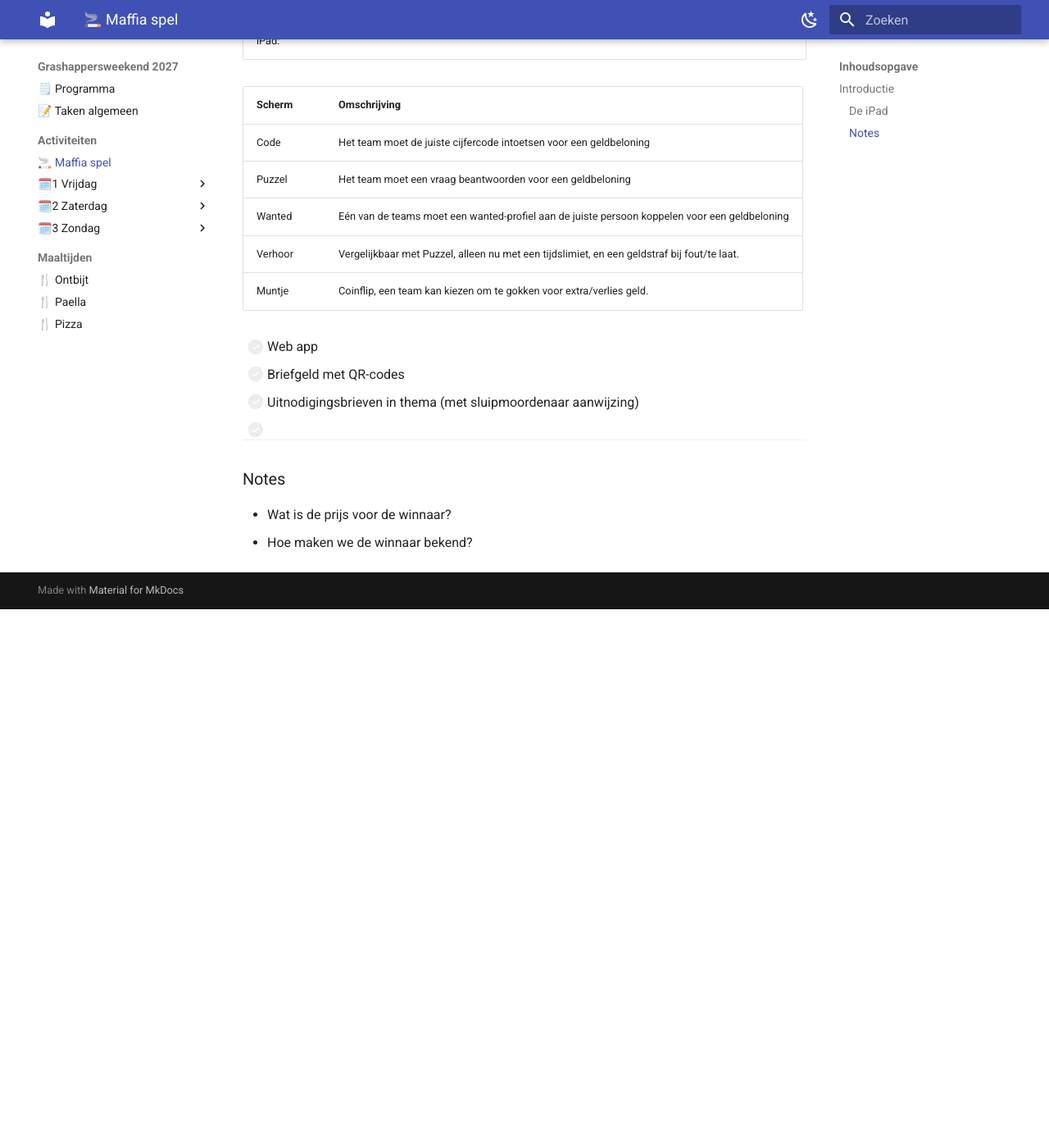
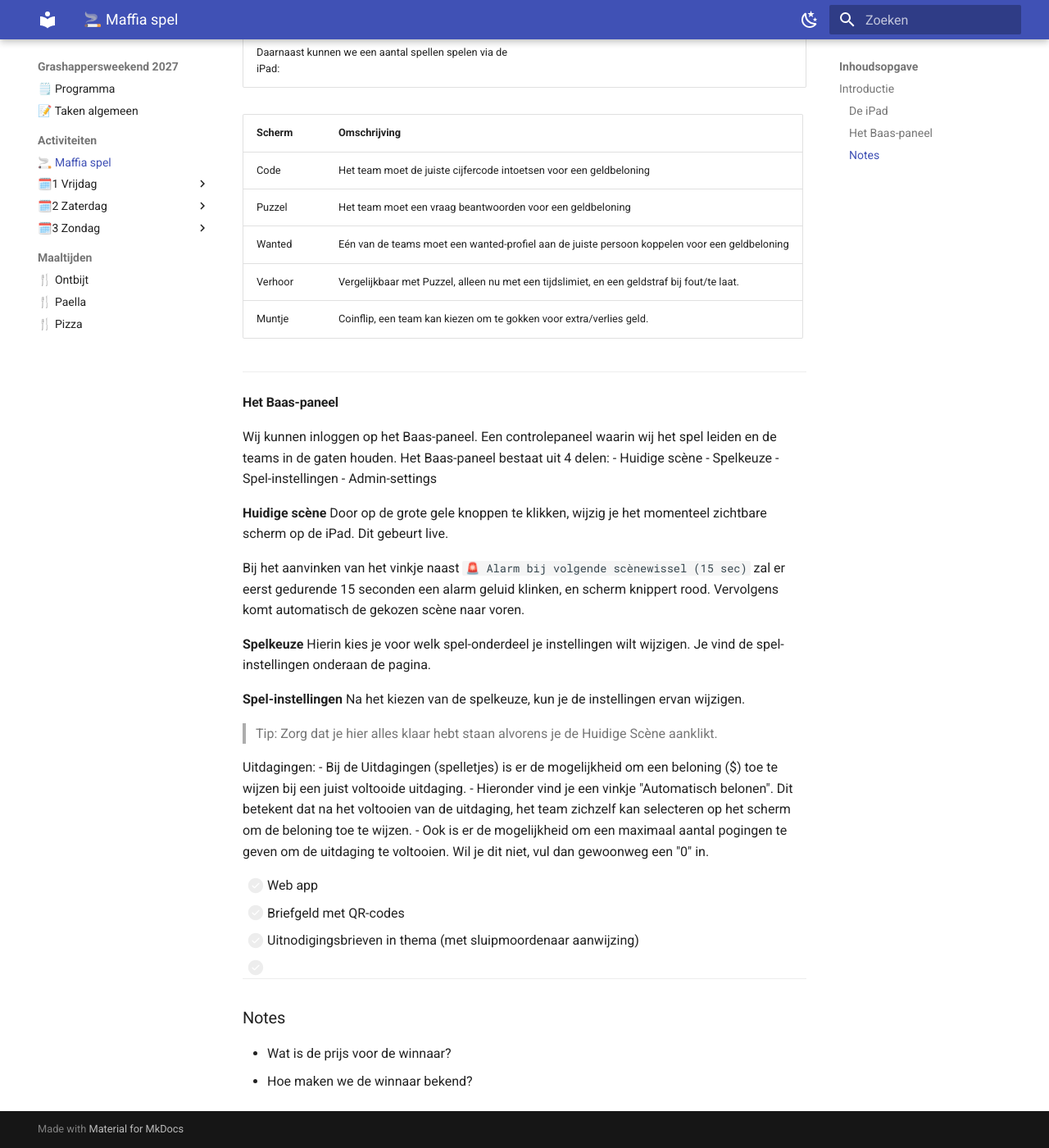
Before and after one commit to marschoe/grashappersweekend_2027, an MkDocs documentation site: the page built from Obsidian/Activiteiten/🚬 Maffia spel.md, in a window 1280 px wide and 1400 px high, scrolled down 959 px. Shown: the whole window at 82% size. Built offline with MkDocs 1.6.1 and Material for MkDocs 9.7.7, drawn with Linux system fonts in a browser that asks for light colours; before the commit the page ends 1702 px from its top, so only the background shows below that.

Commit message:
add content to maffia spel

```diff
--- a/Obsidian/Activiteiten/🚬 Maffia spel.md
+++ b/Obsidian/Activiteiten/🚬 Maffia spel.md
@@ -14,6 +14,8 @@ Een iPad zal centraal staan gedurende het weekend. Deze geeft de scores weer, ma
 
 Wat er gebeurt op iPad hebben wij in de hand via een controlepaneel op onze telefoon. Wij kiezen wat er te zien is, houden in de gaten wat de teams zelf doen, en kunnen corrigeren waar nodig.
 
+
+---
 
 #### De iPad
 
@@ -35,6 +37,33 @@ Daarnaast kunnen we een aantal spellen spelen via de iPad:
 | Verhoor | Vergelijkbaar met Puzzel, alleen nu met een tijdslimiet, en een geldstraf bij fout/te laat.   |
 | Muntje  | Coinflip, een team kan kiezen om te gokken voor extra/verlies geld.                           |
 
+---
+
+#### Het Baas-paneel
+
+Wij kunnen inloggen op het Baas-paneel. Een controlepaneel waarin wij het spel leiden en de teams in de gaten houden. Het Baas-paneel bestaat uit 4 delen:
+- Huidige scène
+- Spelkeuze
+- Spel-instellingen
+- Admin-settings
+
+**Huidige scène**
+Door op de grote gele knoppen te klikken, wijzig je het momenteel zichtbare scherm op de iPad. Dit gebeurt live.
+
+Bij het aanvinken van het vinkje naast `🚨 Alarm bij volgende scènewissel (15 sec)` zal er eerst gedurende 15 seconden een alarm geluid klinken, en scherm knippert rood. Vervolgens komt automatisch de gekozen scène naar voren.
+
+**Spelkeuze**
+Hierin kies je voor welk spel-onderdeel je instellingen wilt wijzigen. Je vind de spel-instellingen onderaan de pagina.
+
+**Spel-instellingen**
+Na het kiezen van de spelkeuze, kun je de instellingen ervan wijzigen.
+> Tip: Zorg dat je hier alles klaar hebt staan alvorens je de Huidige Scène aanklikt.
+
+Uitdagingen:
+- Bij de Uitdagingen (spelletjes) is er de mogelijkheid om een beloning ($) toe te wijzen bij een juist voltooide uitdaging.
+- Hieronder vind je een vinkje "Automatisch belonen". Dit betekent dat na het voltooien van de uitdaging, het team zichzelf kan selecteren op het scherm om de beloning toe te wijzen.
+- Ook is er de mogelijkheid om een maximaal aantal pogingen te geven om de uitdaging te voltooien. Wil je dit niet, vul dan gewoonweg een "0" in.
+
 
 
 
```
